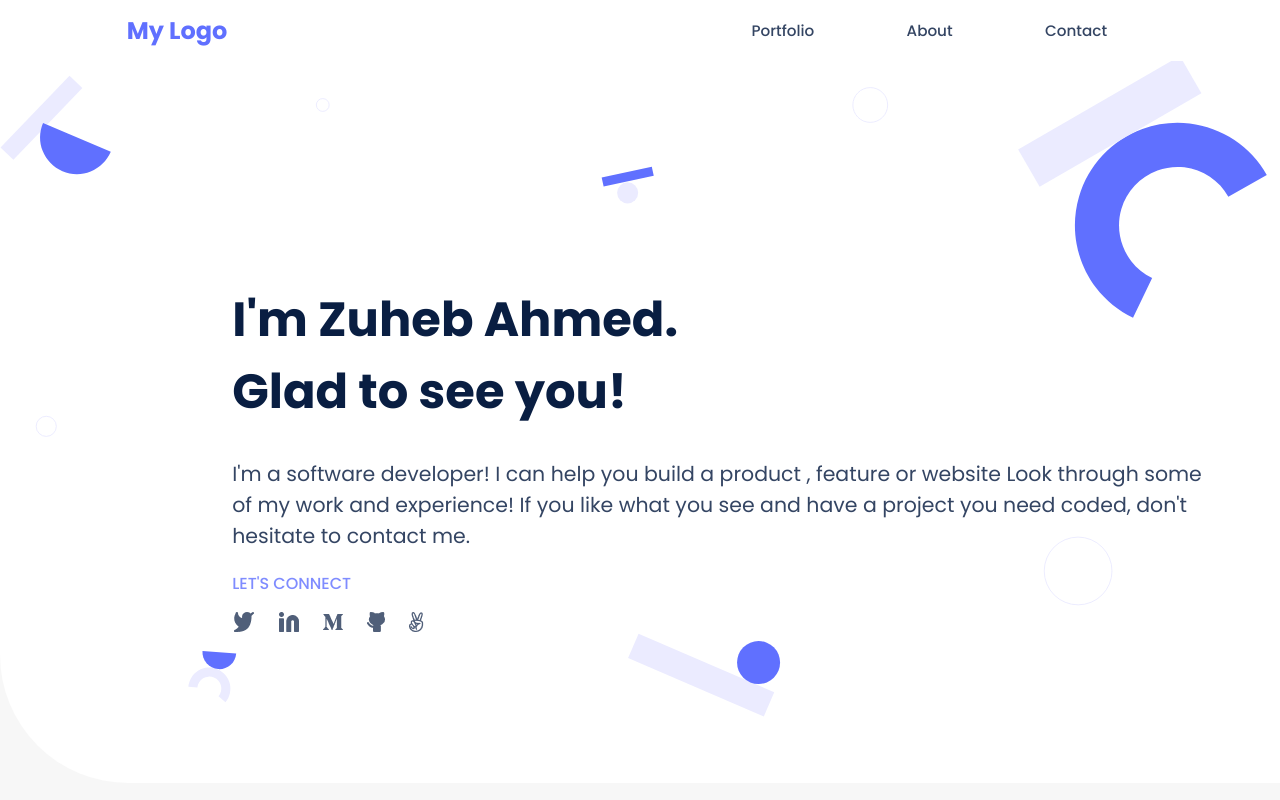
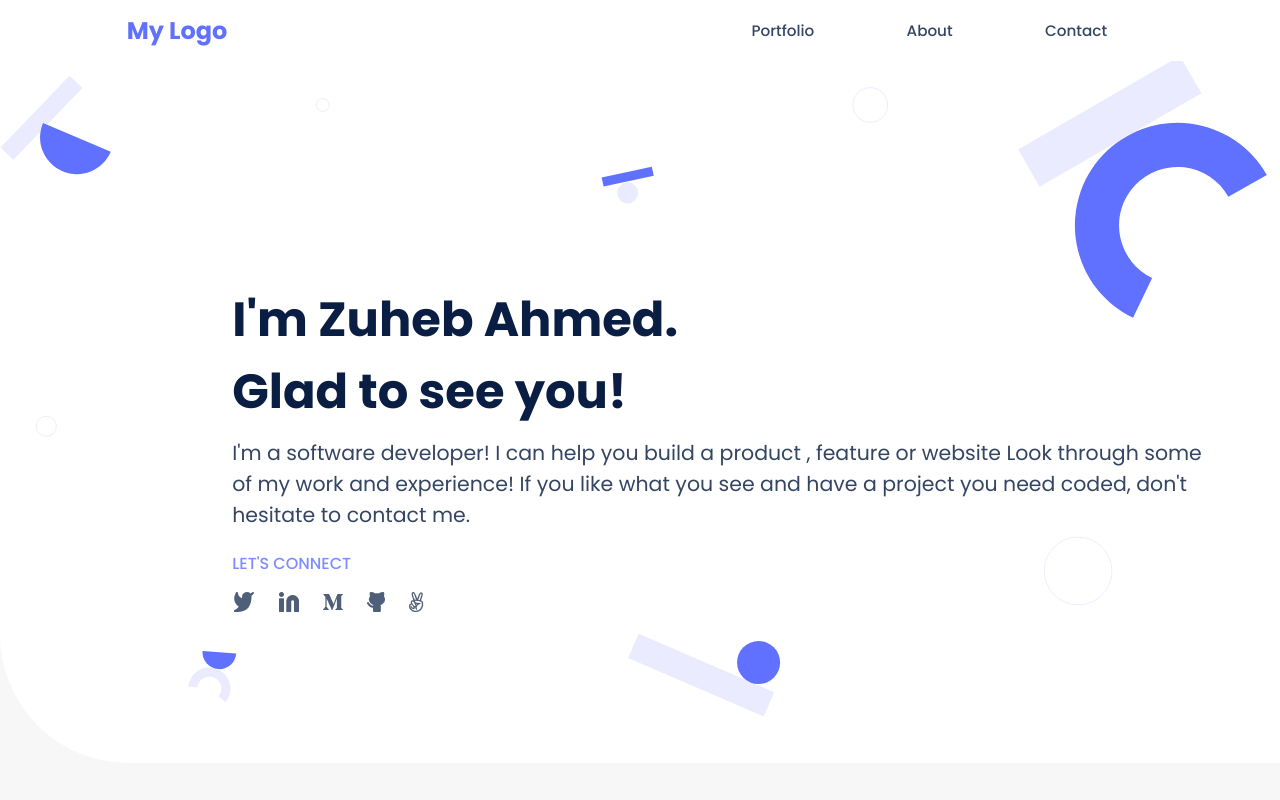
Before and after one commit to zuhebahmed88091/Portfolio_site, a website: page index.html in a window 1280 px wide. Shown: the top 800 px of the page. Drawn offline with Linux system fonts and the light colour scheme.

Commit message:
Update style.css and README

```diff
--- a/style.css
+++ b/style.css
@@ -549,6 +549,10 @@ body {
     font-size: 1.28rem;
   }
 
+  .headline-description p {
+    margin-block-start: 0;
+  }
+
   .social-media h2 {
     margin-block-start: 0;
     margin-block-end: 0;
```
Also changed, not shown: README.md.
